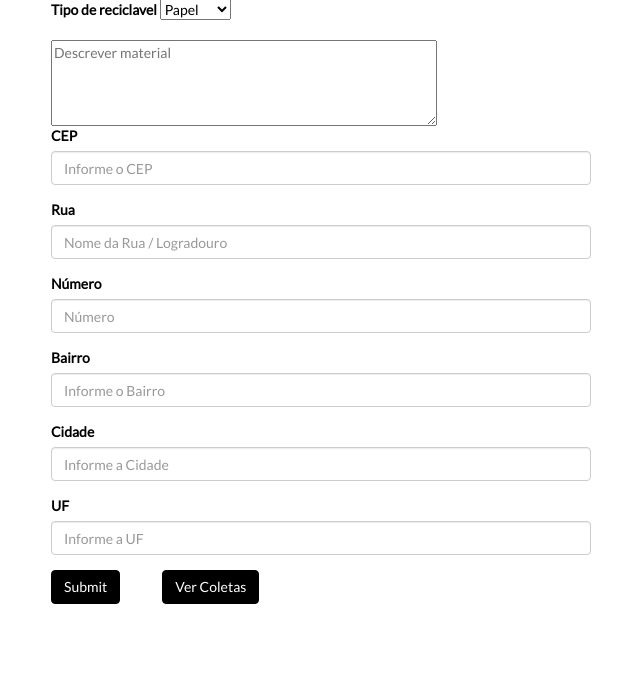
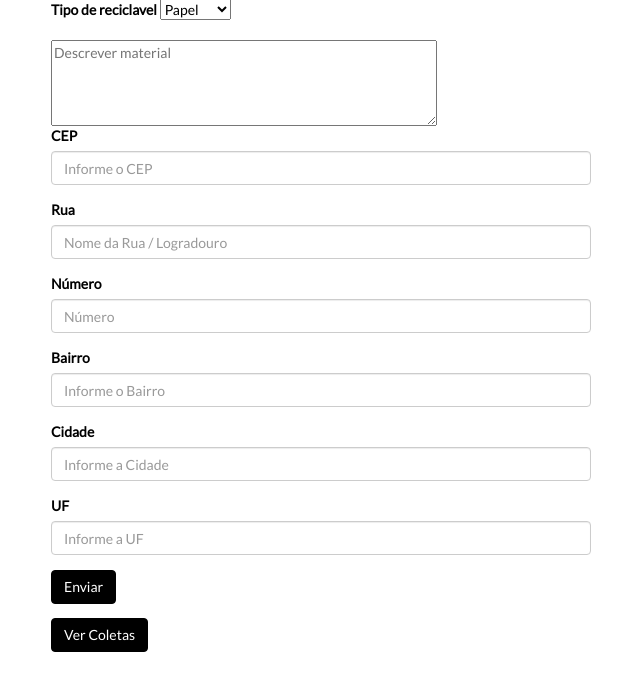
Before and after one commit to tadeuandrade/Reciclante, a PHP site: page /reciclar.php in a window 1280 px wide. Shown: the part 77-768 px from the top of the page, without its empty margins (34-674 px from the left). Run offline with PHP 8.4, Linux system fonts and the light colour scheme; a user stored in the database is signed in; some libraries are stand-ins or nearby versions.

Commit message:
alteração de botão ver coletas, e enviar para uso do riquered

```diff
--- a/reciclar.php
+++ b/reciclar.php
@@ -47,7 +47,7 @@ if (!isset($_SESSION["usuario_logado"])) {
 
             <div class="form-group">
                 <label class="control-label cadastro">CEP</label>
-                <input class="form-control" id="cep" name="cep" type="text" maxlength="9" placeholder="Informe o CEP" />
+                <input class="form-control" id="cep" name="cep" type="text" maxlength="9" placeholder="Informe o CEP" required="Entre com cep" />
             </div>
             <div class="form-group">
                 <label class="control-label cadastro">Rua</label>
@@ -69,7 +69,9 @@ if (!isset($_SESSION["usuario_logado"])) {
                 <label class="control-label cadastro">UF</label>
                 <input class="form-control" id="uf" name="uf" type="text" placeholder="Informe a UF" />
             </div>
-            <input type="submit" name="enviar" class="btn btn-info">Enviar</input>
+            <button type="submit" name="enviar" class="btn btn-info">Enviar</button>
+        </form>
+        <form action="reciclar.php" method="post">
             <button type="submit" name="vercoletas" class="btn btn-info">Ver Coletas</button>
         </form>
 
```
